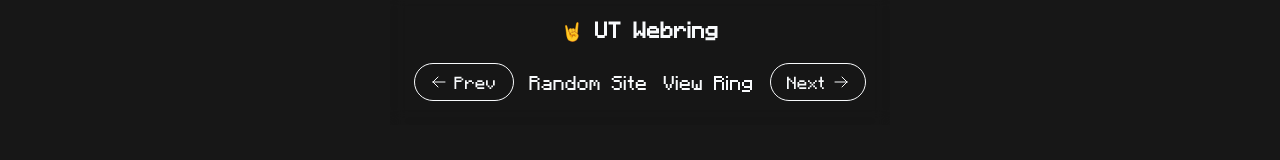
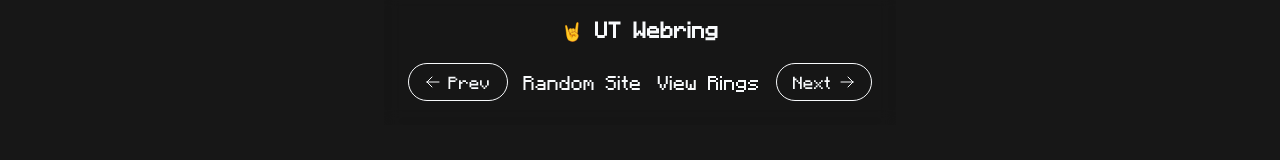
Before and after one commit to DereC4/derek-chen-website, a Next.js app: page / in a window 1280 px wide. Shown: the part 5337-5497 px from the top of the page. Built offline with nearby package versions, Linux system fonts and the light colour scheme; no server answers.

Commit message:
feat: webring gambling

```diff
--- a/src/components/WebringRouter.tsx
+++ b/src/components/WebringRouter.tsx
@@ -1,3 +1,5 @@
+'use client';
+
 import localFont from 'next/font/local';
 import { HiOutlineArrowLeft, HiOutlineArrowRight } from 'react-icons/hi2';
 
@@ -11,6 +13,11 @@ const minecraftia = localFont({
  * @returns Component for the UT Austin webring https://github.com/umbresp/ut-webring
  */
 export default function WebringRouter() {
+    const handleViewRingsClick = () => {
+        const ringUrl = Math.random() < 0.5 ? 'https://webring.jolteon.me' : 'https://www.utexas.network/';
+        window.open(ringUrl, '_blank', 'noopener,noreferrer');
+    };
+
     return (
         // 4.5.2026 use custom font, use the localFont class which gives an auto-css classname for our font
         <section
@@ -34,14 +41,13 @@ export default function WebringRouter() {
                 >
                     Random Site
                 </a>
-                <a
-                    href='https://webring.jolteon.me'
-                    target='_blank'
-                    rel='noopener noreferrer'
+                <button
+                    type='button'
+                    onClick={handleViewRingsClick}
                     className='text-muted-foreground underline-offset-4 transition-colors duration-200 hover:text-primary hover:underline'
                 >
-                    View Ring
-                </a>
+                    View Rings
+                </button>
                 <a
                     href='https://api.jolteon.me/webring/nextlink'
                     className='inline-flex items-center gap-2 rounded-full border border-border px-4 py-2 text-sm font-medium text-foreground transition-colors duration-200 hover:border-primary hover:text-primary'
```
